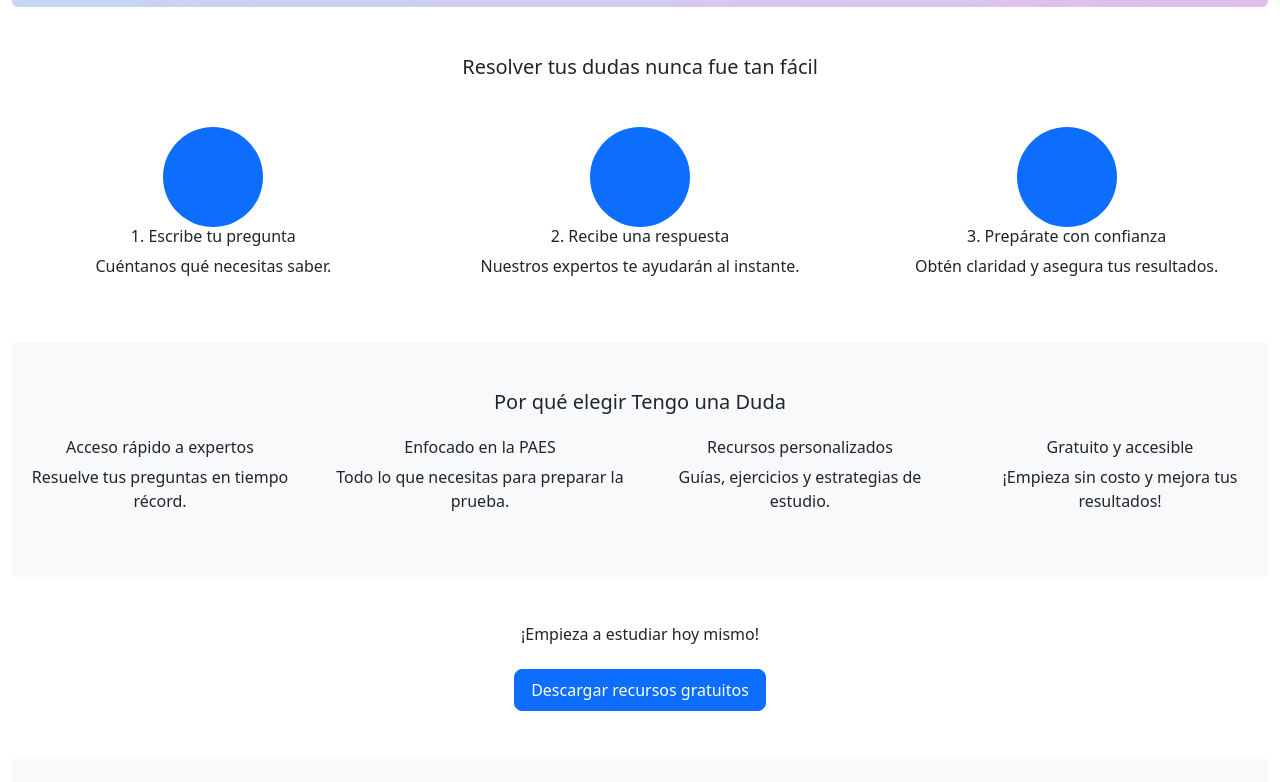
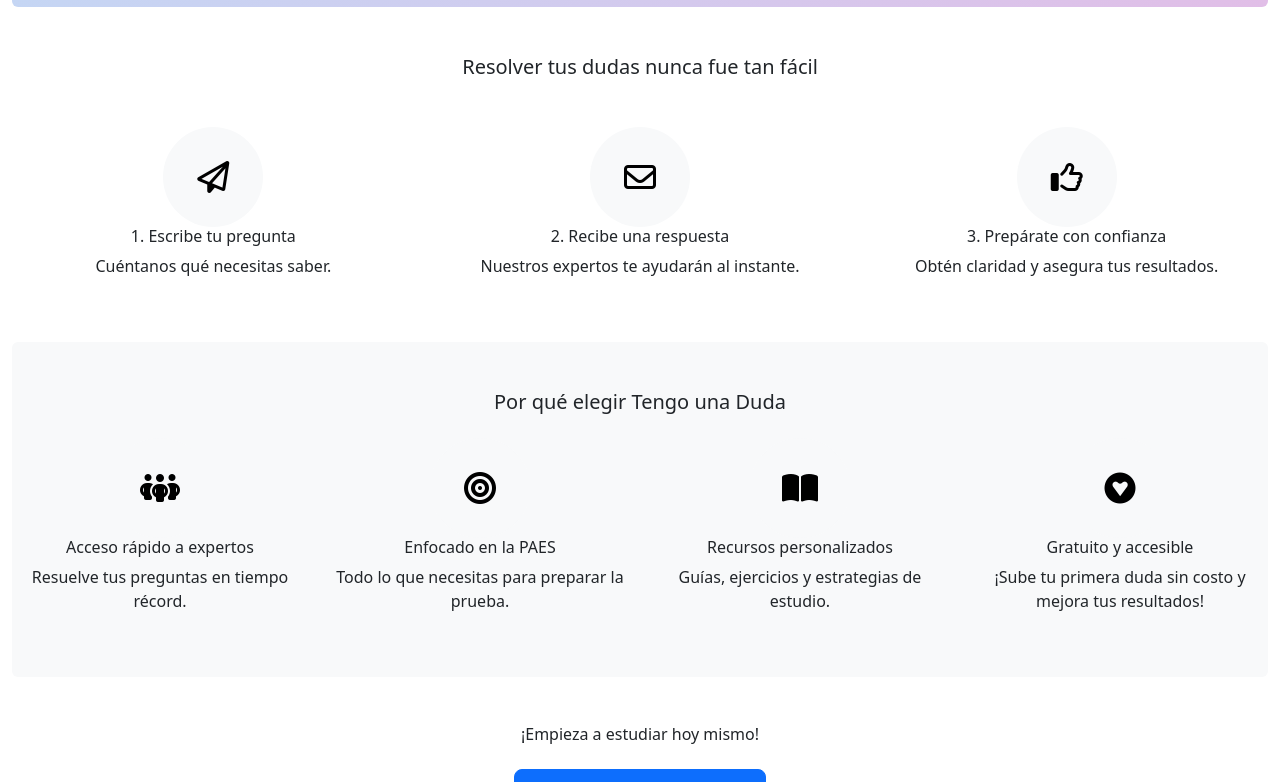
Before and after one commit to davidKressin/tengo_una_duda, a React (Vite) app: page / in a window 1280 px wide. Shown: the part 919-1701 px from the top of the page. Built offline with nearby package versions, Linux system fonts and the light colour scheme.

Commit message:
iconos home

```diff
--- a/index.html
+++ b/index.html
@@ -5,6 +5,9 @@
     <link rel="icon" type="image/png" href="/icon.png" />
     <link href="https://stackpath.bootstrapcdn.com/bootstrap/4.5.2/css/bootstrap.min.css" rel="stylesheet">
     <link href="https://cdn.jsdelivr.net/npm/bootstrap@5.3.3/dist/css/bootstrap.min.css" rel="stylesheet" integrity="sha384-QWTKZyjpPEjISv5WaRU9OFeRpok6YctnYmDr5pNlyT2bRjXh0JMhjY6hW+ALEwIH" crossorigin="anonymous">
+    <link rel="preconnect" href="https://fonts.gstatic.com">
+
+
 
     <meta name="viewport" content="width=device-width, initial-scale=1.0" />
     <title>Tengo una Duda</title>
@@ -25,6 +28,6 @@
     <div id="root"></div>
     <script type="module" src="/src/main.jsx"></script>
     <script src="https://cdn.jsdelivr.net/npm/bootstrap@5.3.3/dist/js/bootstrap.bundle.min.js" integrity="sha384-YvpcrYf0tY3lHB60NNkmXc5s9fDVZLESaAA55NDzOxhy9GkcIdslK1eN7N6jIeHz" crossorigin="anonymous"></script>
-
+    <script src="https://kit.fontawesome.com/6b1f17ad81.js" crossorigin="anonymous"></script>
   </body>
 </html>
--- a/package.json
+++ b/package.json
@@ -11,6 +11,7 @@
     "preview": "vite preview"
   },
   "dependencies": {
+    "@fortawesome/fontawesome-svg-core": "^6.7.2",
     "bootstrap": "^5.3.3",
     "firebase": "^10.12.4",
     "react": "^18.2.0",
--- a/src/pages/HomePage.jsx
+++ b/src/pages/HomePage.jsx
@@ -14,12 +14,14 @@
     return (
         <div className="container-fluid">
             {/* Hero Section */}
-            <header className="text-center py-5
+            <header className="text-center py-2
        rounded" style={gradientBackground}>
-                <h1 className="display-4 fs-2">¿Tienes dudas? ¡Aquí tienes las respuestas para la PAES!</h1>
-                <p className="lead">Resuelve tus preguntas de manera rápida y prepara tu futuro con confianza.</p>
-                <button className="btn btn-primary btn-lg mx-2 mb-1">Resolver mi duda ahora</button>
-                <button className="btn btn-outline-primary btn-lg mx-2 mb-1">Explorar recursos gratuitos</button>
+                <h1 className="display-4 fs-2 mb-2">¿Tienes dudas? ¡Aquí tienes las respuestas para la PAES!</h1>
+                <p className="lead mb-4">Resuelve tus preguntas de manera rápida y prepara tu futuro con confianza.</p>
+                <div className="d-flex col-12 flex-row justify-content-center">
+                    <button className="btn btn-primary btn-lg mx-2 mb-1">Resolver mi duda ahora</button>
+                    <button className="btn btn-outline-primary btn-lg mx-2 mb-1">Explorar recursos gratuitos</button>
+                </div>
                 <div className="mt-4">
                     <img
                         // src="https://via.placeholder.com/800x400"
@@ -36,30 +38,30 @@
                 <div className="row">
                     <div className="col-md-4 d-flex flex-column align-items-center">
                         <div
-                            className="d-flex justify-content-center align-items-center rounded-circle bg-primary text-white"
+                            className="d-flex justify-content-center align-items-center rounded-circle bg-light text-white"
                             style={{ width: "100px", height: "100px" }}
                         >
-                            <i className="bi bi-person-fill" style={{ fontSize: "2rem" }}></i>
+                            <i className="fa-regular fa-paper-plane fs-2 text-black"></i>
                         </div>
                         <h5>1. Escribe tu pregunta</h5>
                         <p>Cuéntanos qué necesitas saber.</p>
                     </div>
                     <div className="col-md-4 d-flex flex-column align-items-center">
                         <div
-                            className="d-flex justify-content-center align-items-center rounded-circle bg-primary text-white"
+                            className="d-flex justify-content-center align-items-center rounded-circle bg-light text-white"
                             style={{ width: "100px", height: "100px" }}
                         >
-                            <i className="bi bi-person-fill" style={{ fontSize: "2rem" }}></i>
+                            <i className="fa-regular fa-envelope fs-2 text-black"></i>
                         </div>
                         <h5>2. Recibe una respuesta</h5>
                         <p>Nuestros expertos te ayudarán al instante.</p>
                     </div>
                     <div className="col-md-4 d-flex flex-column align-items-center">
                         <div
-                            className="d-flex justify-content-center align-items-center rounded-circle bg-primary text-white"
+                            className="d-flex justify-content-center align-items-center rounded-circle bg-light text-white"
                             style={{ width: "100px", height: "100px" }}
                         >
-                            <i className="bi bi-person-fill" style={{ fontSize: "2rem" }}></i>
+                            <i className="fa-regular fa-thumbs-up fs-2 text-black"></i>
                         </div>
                         <h5>3. Prepárate con confianza</h5>
                         <p>Obtén claridad y asegura tus resultados.</p>
@@ -71,21 +73,45 @@
             <section className="py-5 bg-light rounded">
                 <h2 className="text-center mb-4 fs-5">Por qué elegir Tengo una Duda</h2>
                 <div className="row text-center">
-                    <div className="col-md-3">
+                    <div className="col-md-3 d-flex flex-column align-items-center">
+                        <div
+                            className="d-flex justify-content-center align-items-center rounded-circle bg-light text-white"
+                            style={{ width: "100px", height: "100px" }}
+                        >
+                            <i className="fa-solid fa-people-group fs-2 text-black"></i>
+                        </div>
                         <h5>Acceso rápido a expertos</h5>
                         <p>Resuelve tus preguntas en tiempo récord.</p>
                     </div>
-                    <div className="col-md-3">
+                    <div className="col-md-3 d-flex flex-column align-items-center">
+                        <div
+                            className="d-flex justify-content-center align-items-center rounded-circle bg-light text-white"
+                            style={{ width: "100px", height: "100px" }}
+                        >
+                            <i class="fa-solid fa-bullseye fs-2 text-black"></i>
+                        </div>
                         <h5>Enfocado en la PAES</h5>
                         <p>Todo lo que necesitas para preparar la prueba.</p>
                     </div>
-                    <div className="col-md-3">
+                    <div className="col-md-3 d-flex flex-column align-items-center">
+                        <div
+                            className="d-flex justify-content-center align-items-center rounded-circle bg-light text-white"
+                            style={{ width: "100px", height: "100px" }}
+                        >
+                            <i class="fa-solid fa-book-open fs-2 text-black"></i>
+                        </div>
                         <h5>Recursos personalizados</h5>
                         <p>Guías, ejercicios y estrategias de estudio.</p>
                     </div>
-                    <div className="col-md-3">
+                    <div className="col-md-3 d-flex flex-column align-items-center">
+                        <div
+                            className="d-flex justify-content-center align-items-center rounded-circle bg-light text-white"
+                            style={{ width: "100px", height: "100px" }}
+                        >
+                            <i class="fa-brands fa-gratipay fs-2 text-black"></i>
+                        </div>
                         <h5>Gratuito y accesible</h5>
-                        <p>¡Empieza sin costo y mejora tus resultados!</p>
+                        <p>¡Sube tu primera duda sin costo y mejora tus resultados!</p>
                     </div>
                 </div>
             </section>
```
Also changed, not shown: 1 other file (tests, documents, lock files or other folders).
